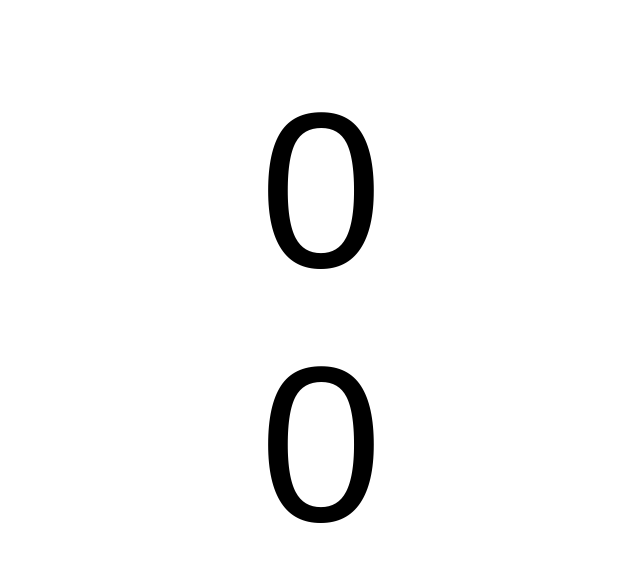
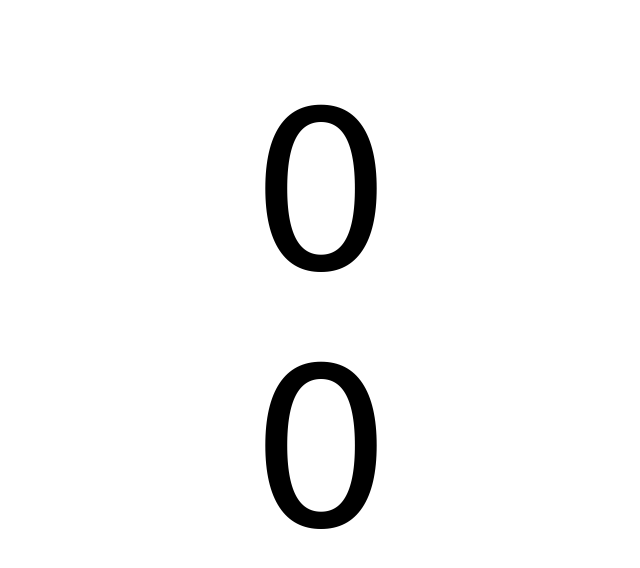
Before and after one commit to stolmen/restup, a plain HTML site: page index.html in a window 1280 px wide. Shown: the whole page, without its empty margins (319-959 px from the left). Drawn offline with Linux system fonts and the light colour scheme.

Commit message:
update font

```diff
--- a/styles.css
+++ b/styles.css
@@ -3,7 +3,7 @@
   box-sizing: border-box;
   font-size: 221px;
   text-align: center;
-  font-family: sans-serif;
+  font-family: cursive;
   user-select: none;
   margin: 64px auto;
   touch-action: none;
```
